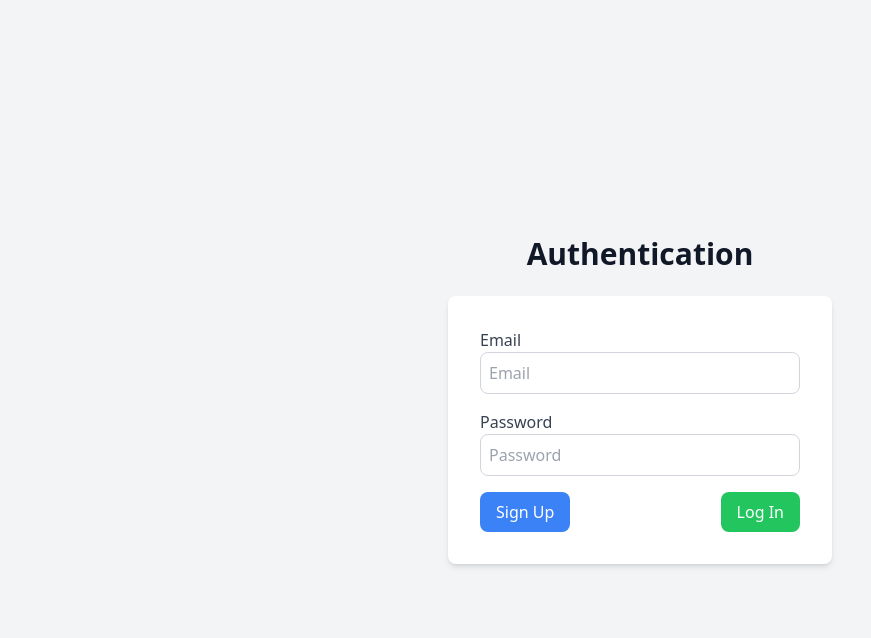
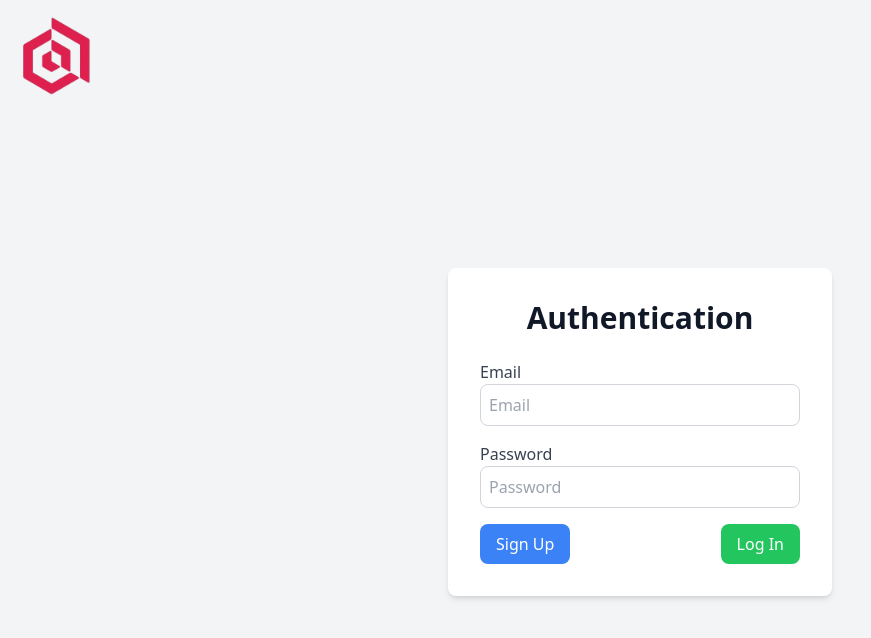
Before and after one commit to vl4d09/extole, a Vue app: page /auth in a window 1280 px wide. Shown: the top 638 px of the page, without its empty margins (0-871 px from the left). Built offline with nearby package versions, Linux system fonts and the light colour scheme.

Commit message:
auth change

```diff
--- a/src/components/AuthPage.vue
+++ b/src/components/AuthPage.vue
@@ -1,7 +1,14 @@
 <template>
   <div :class="{ 'dark': isDarkMode }" class="min-h-screen flex flex-col justify-center items-center bg-gray-100 dark:bg-gray-900">
-    <h1 class="text-3xl font-bold mb-6 text-gray-900 dark:text-gray-100">Authentication</h1>
-    <div class="bg-white dark:bg-gray-800 p-8 rounded-lg shadow-md w-96">
+    <!-- Logo Section -->
+    <div class="absolute top-4 left-4">
+      <img src="@/assets/logo.png" alt="Logo" class="h-20" />
+    </div>
+
+    <!-- Authentication Content -->
+    <div class="bg-white dark:bg-gray-800 p-8 rounded-lg shadow-md w-96 mt-16">
+      <h1 class="text-3xl font-bold mb-6 text-gray-900 dark:text-gray-100 text-center">Authentication</h1>
+
       <div class="mb-4">
         <label class="block text-gray-700 dark:text-gray-300">Email</label>
         <input
```
